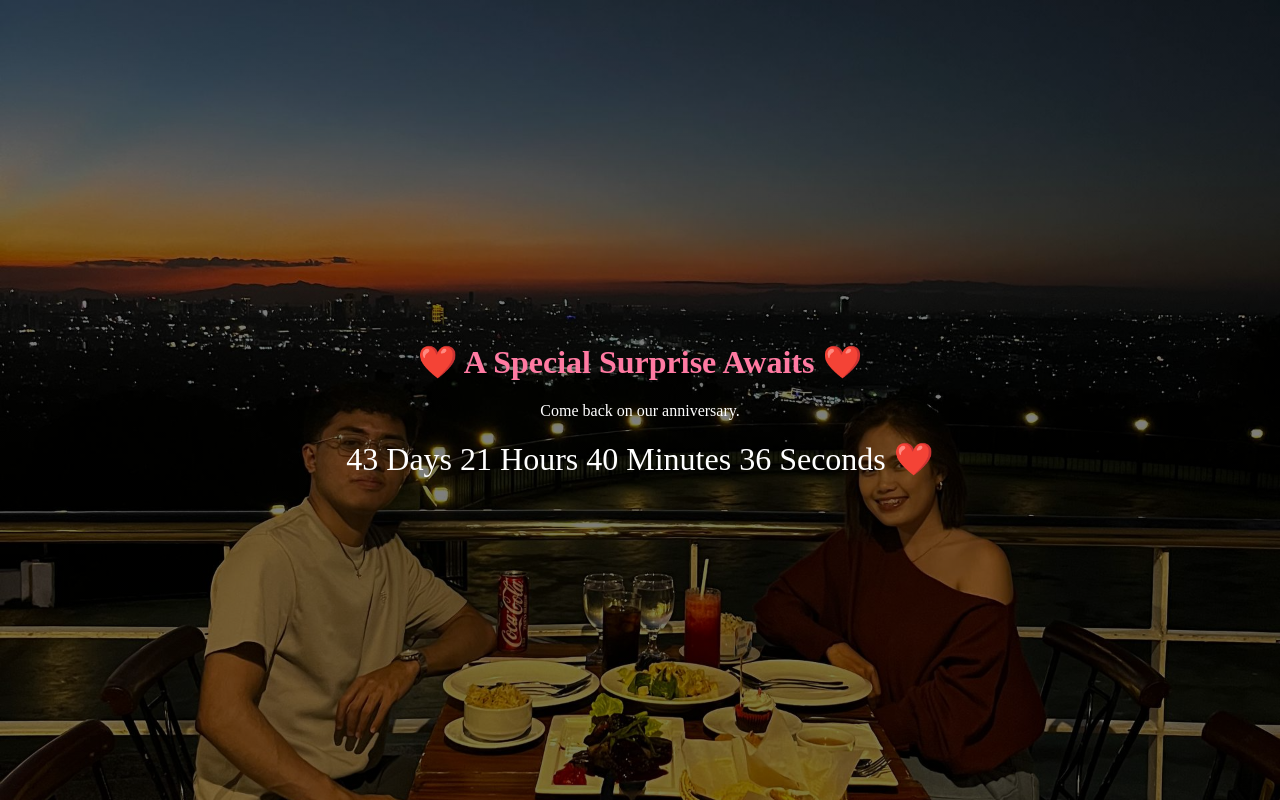
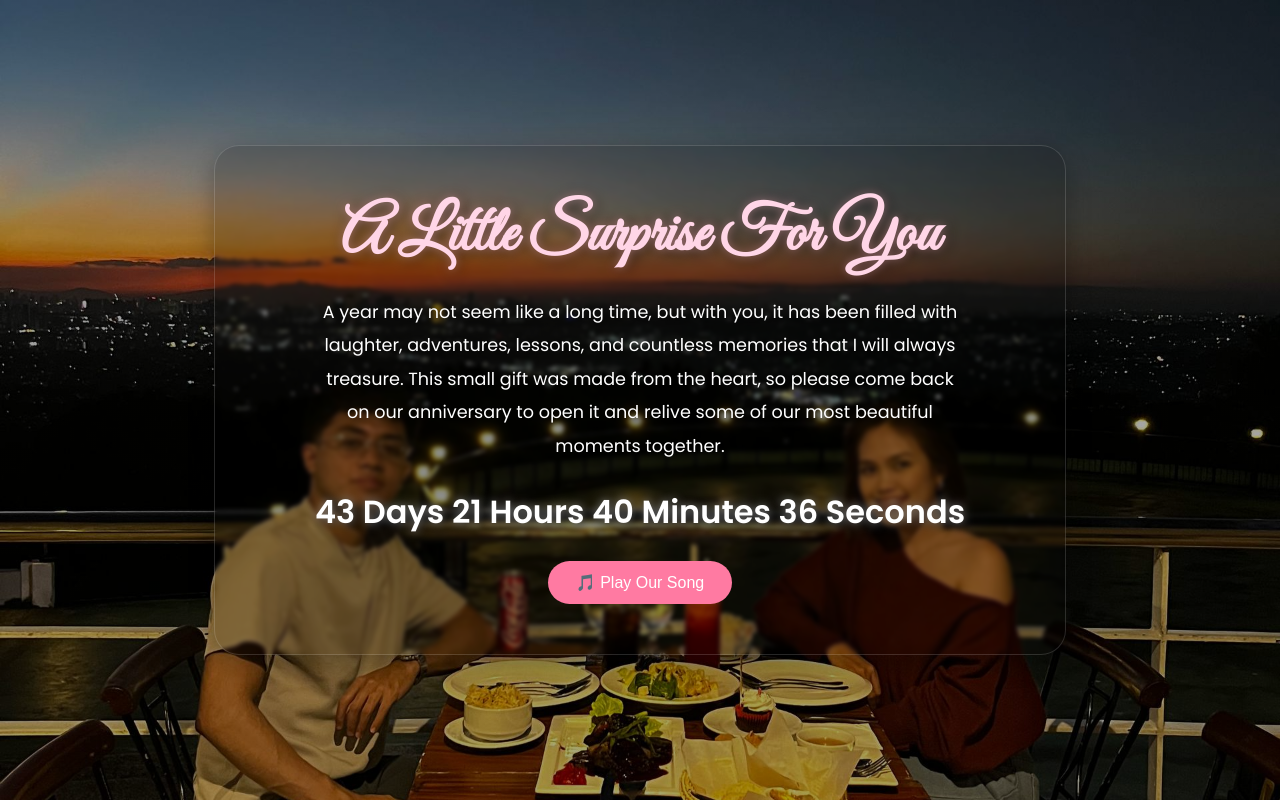
Before and after one commit to jhnrmlzxc/anniversary, a plain HTML site: page index.html in a window 1280 px wide. Drawn offline with Linux system fonts and the light colour scheme.

Commit message:
index.html

```diff
--- a/index.html
+++ b/index.html
@@ -3,9 +3,12 @@
 <head>
 <meta charset="UTF-8">
 <meta name="viewport" content="width=device-width, initial-scale=1.0">
-<title>A Special Surprise ❤️</title>
+<title>A Special Surprise</title>
+
+<link href="https://fonts.googleapis.com/css2?family=Great+Vibes&family=Poppins:wght@300;400;600&display=swap" rel="stylesheet">
 
 <style>
+
 body{
     margin:0;
     height:100vh;
@@ -13,41 +16,132 @@ body{
     justify-content:center;
     align-items:center;
     background:
-    linear-gradient(rgba(0,0,0,.5), rgba(0,0,0,.5)),
+    linear-gradient(rgba(0,0,0,.35), rgba(0,0,0,.35)),
     url("us.jpg");
     background-size:cover;
     background-position:center;
+    font-family:'Poppins',sans-serif;
     color:white;
 }
 
 .container{
-padding:40px;
+    background:rgba(0,0,0,0.15);
+    backdrop-filter:blur(2px);
+    -webkit-backdrop-filter:blur(2px);
+
+    padding:50px;
     border-radius:25px;
     width:90%;
-max-width:700px;
+    max-width:750px;
     text-align:center;
+
+    border:1px solid rgba(255,255,255,.15);
+    box-shadow:0 8px 25px rgba(0,0,0,.3);
 }
 
 h1{
-    color:#ff7aa2;
+    font-family:'Great Vibes',cursive;
+    font-size:4rem;
+    color:#ffd6e7;
+    margin:0 0 20px;
+
+    text-shadow:
+    0 0 10px rgba(255,182,193,.5),
+    2px 2px 15px rgba(0,0,0,.8);
+}
+
+.container p{
+    font-size:1.1rem;
+    line-height:1.9;
+    max-width:650px;
+    margin:0 auto 25px;
+    text-shadow:2px 2px 8px rgba(0,0,0,.9);
 }
 
 #countdown{
+    margin-top:25px;
     font-size:2rem;
-    margin-top:20px;
+    font-weight:600;
+    color:#fff;
+    text-shadow:
+    0 0 10px rgba(255,255,255,.5),
+    2px 2px 10px rgba(0,0,0,1);
 }
+
+#musicBtn{
+    margin-top:25px;
+    padding:12px 28px;
+    border:none;
+    border-radius:30px;
+    background:#ff7aa2;
+    color:white;
+    font-size:1rem;
+    cursor:pointer;
+    transition:.3s;
+}
+
+#musicBtn:hover{
+    background:#ff5f91;
+    transform:scale(1.05);
+}
+
+@media(max-width:768px){
+
+    .container{
+        padding:30px;
+    }
+
+    h1{
+        font-size:2.8rem;
+    }
+
+    .container p{
+        font-size:1rem;
+    }
+
+    #countdown{
+        font-size:1.3rem;
+    }
+}
+
 </style>
 </head>
 <body>
 
+<audio id="bgMusic" loop>
+    <source src="tahanan.mp3" type="audio/mpeg">
+</audio>
+
 <div class="container">
-    <h1>❤️ A Special Surprise Awaits ❤️</h1>
-    <p>Come back on our anniversary.</p>
+
+    <h1>A Little Surprise For You</h1>
+
+    <p>
+        A year may not seem like a long time, but with you,
+        it has been filled with laughter, adventures, lessons,
+        and countless memories that I will always treasure.
+        This small gift was made from the heart, so please
+        come back on our anniversary to open it and relive
+        some of our most beautiful moments together.
+    </p>
+
     <div id="countdown"></div>
+
+    <button id="musicBtn">🎵 Play Our Song</button>
+
 </div>
 
 <script>
-const unlockDate = new Date("2027-01-07T00:00:00+08:00"); //
+
+const music = document.getElementById("bgMusic");
+const btn = document.getElementById("musicBtn");
+
+btn.addEventListener("click", () => {
+    music.play();
+    btn.innerHTML = "❤️ Now Playing";
+});
+
+const unlockDate = new Date("2027-01-07T00:00:00+08:00");
 
 function updateCountdown() {
 
@@ -55,7 +149,7 @@ function updateCountdown() {
     const diff = unlockDate - now;
 
     if(diff <= 0){
-        window.location.href = "home.html"; // totoong page mo
+        window.location.href = "home.html";
         return;
     }
 
@@ -65,11 +159,12 @@ function updateCountdown() {
     const seconds = Math.floor((diff % (1000*60)) / 1000);
 
     document.getElementById("countdown").innerHTML =
-			`${days} Days ${hours} Hours ${minutes} Minutes ${seconds} Seconds ❤️`;
+        `${days} Days ${hours} Hours ${minutes} Minutes ${seconds} Seconds`;
 }
 
 updateCountdown();
 setInterval(updateCountdown,1000);
+
 </script>
 
 </body>
```
Lines whose indentation alone changed are shown as unchanged.
